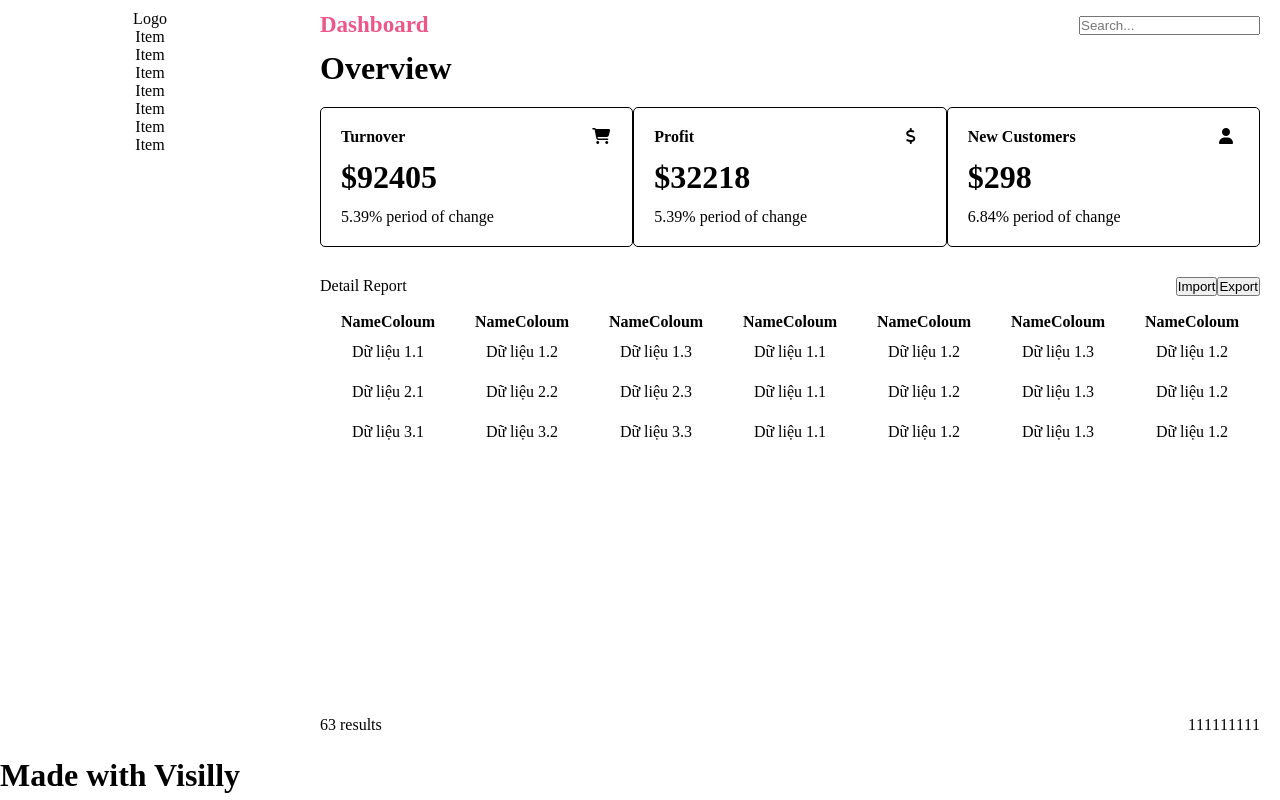
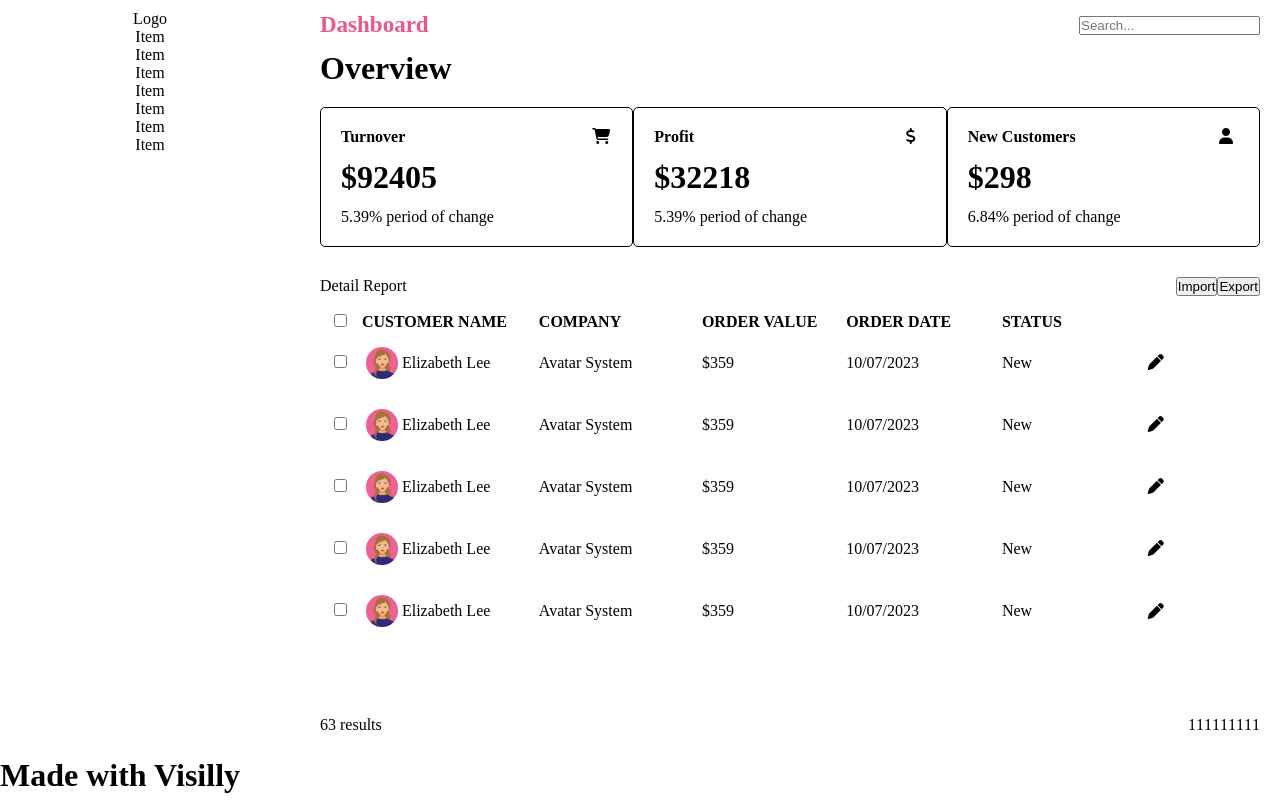
Before and after one commit to ThanhMinh2104/ReactJsKiemTraTK, a React (Vite) app in the folder kiemtratk/: page / in a window 1280 px wide. Built offline with nearby package versions, Linux system fonts and the light colour scheme; data requests are answered from the project's data file.

Commit message:
3. Data Table

```diff
--- a/kiemtratk/src/App.css
+++ b/kiemtratk/src/App.css
@@ -96,15 +96,39 @@
   height: 400px;
 }
 
+.detailReport_table th:first-child, .detailReport_table td:first-child{
+  text-align: center;
+  width: 120px;
+}
+
+.detailReport_table th + th{
+  text-align: left;
+  width: 420px;
+}
+
 .detailReport_table table {
   padding: 5px 0px;
   width: 100%;
 }
 
 .detailReport_table td {
-  text-align: center;
   padding: 10px 0px;
 }
+
+.detailReport_table tr {
+  padding: 10px 0px;
+}
+
+.customer_avatar {
+  width: 40px;
+  height: 40px;
+}
+
+.customer_name {
+  display: flex;
+  align-items: center;
+}
+
 
 .detailReport_footer {
   display: flex;
--- a/kiemtratk/src/components/Content.jsx
+++ b/kiemtratk/src/components/Content.jsx
@@ -1,5 +1,7 @@
 import { useState } from "react"
 import { useEffect } from "react"
+import img1 from "../imgs/data1.png"
+import { data } from "react-router-dom"
 
 export default function Content() {
     const [overviews, setOverView] = useState([])
@@ -49,47 +51,81 @@ export default function Content() {
                     <table>
                         <thead>
                             <tr>
-                                <th>NameColoum</th>
-                                <th>NameColoum</th>
-                                <th>NameColoum</th>
-                                <th>NameColoum</th>
-                                <th>NameColoum</th>
-                                <th>NameColoum</th>
-                                <th>NameColoum</th>
+                                <th><input type="checkbox" name="" id="" /></th>
+                                <th>CUSTOMER NAME</th>
+                                <th>COMPANY</th>
+                                <th>ORDER VALUE</th>
+                                <th>ORDER DATE</th>
+                                <th>STATUS</th>
+                                <th></th>
                             </tr>
                         </thead>
 
                         <tbody>
-                        <tr>
-                            <td>Dữ liệu 1.1</td>
-                            <td>Dữ liệu 1.2</td>
-                            <td>Dữ liệu 1.3</td>
-                            <td>Dữ liệu 1.1</td>
-                            <td>Dữ liệu 1.2</td>
-                            <td>Dữ liệu 1.3</td>
-                            <td>Dữ liệu 1.2</td>
+                            <tr>
+                                <td><input type="checkbox" name="" id="" /></td>
+                                <td className="customer_name">
+                                    <img src={img1} className="customer_avatar" alt="" />
+                                    Elizabeth Lee
+                                </td>
+                                <td>Avatar System</td>
+                                <td>$359</td>
+                                <td>10/07/2023</td>
+                                <td>New</td>
+                                <td className="customer_edit"><i className="fa-solid fa-pen"></i></td>
+                            </tr>
 
-                        </tr>
-                        <tr>
-                            <td>Dữ liệu 2.1</td>
-                            <td>Dữ liệu 2.2</td>
-                            <td>Dữ liệu 2.3</td>
-                            <td>Dữ liệu 1.1</td>
-                            <td>Dữ liệu 1.2</td>
-                            <td>Dữ liệu 1.3</td>
-                            <td>Dữ liệu 1.2</td>
+                            <tr>
+                                <td><input type="checkbox" name="" id="" /></td>
+                                <td className="customer_name">
+                                    <img src={img1} className="customer_avatar" alt="" />
+                                    Elizabeth Lee
+                                </td>
+                                <td>Avatar System</td>
+                                <td>$359</td>
+                                <td>10/07/2023</td>
+                                <td>New</td>
+                                <td className="customer_edit"><i className="fa-solid fa-pen"></i></td>
+                            </tr>
 
-                        </tr>
-                        <tr>
-                            <td>Dữ liệu 3.1</td>
-                            <td>Dữ liệu 3.2</td>
-                            <td>Dữ liệu 3.3</td>
-                            <td>Dữ liệu 1.1</td>
-                            <td>Dữ liệu 1.2</td>
-                            <td>Dữ liệu 1.3</td>
-                            <td>Dữ liệu 1.2</td>
+                            <tr>
+                                <td><input type="checkbox" name="" id="" /></td>
+                                <td className="customer_name">
+                                    <img src={img1} className="customer_avatar" alt="" />
+                                    Elizabeth Lee
+                                </td>
+                                <td>Avatar System</td>
+                                <td>$359</td>
+                                <td>10/07/2023</td>
+                                <td>New</td>
+                                <td className="customer_edit"><i className="fa-solid fa-pen"></i></td>
+                            </tr>
 
-                        </tr>
+                            <tr>
+                                <td><input type="checkbox" name="" id="" /></td>
+                                <td className="customer_name">
+                                    <img src={img1} className="customer_avatar" alt="" />
+                                    Elizabeth Lee
+                                </td>
+                                <td>Avatar System</td>
+                                <td>$359</td>
+                                <td>10/07/2023</td>
+                                <td>New</td>
+                                <td className="customer_edit"><i className="fa-solid fa-pen"></i></td>
+                            </tr>
+
+                            <tr>
+                                <td><input type="checkbox" name="" id="" /></td>
+                                <td className="customer_name">
+                                    <img src={img1} className="customer_avatar" alt="" />
+                                    Elizabeth Lee
+                                </td>
+                                <td>Avatar System</td>
+                                <td>$359</td>
+                                <td>10/07/2023</td>
+                                <td>New</td>
+                                <td className="customer_edit"><i style={{display: "block"}} className="fa-solid fa-pen"></i></td>
+                            </tr>
                         </tbody>
 
                     </table>
```
Also changed, not shown: kiemtratk/src/imgs/data1.png (added).
